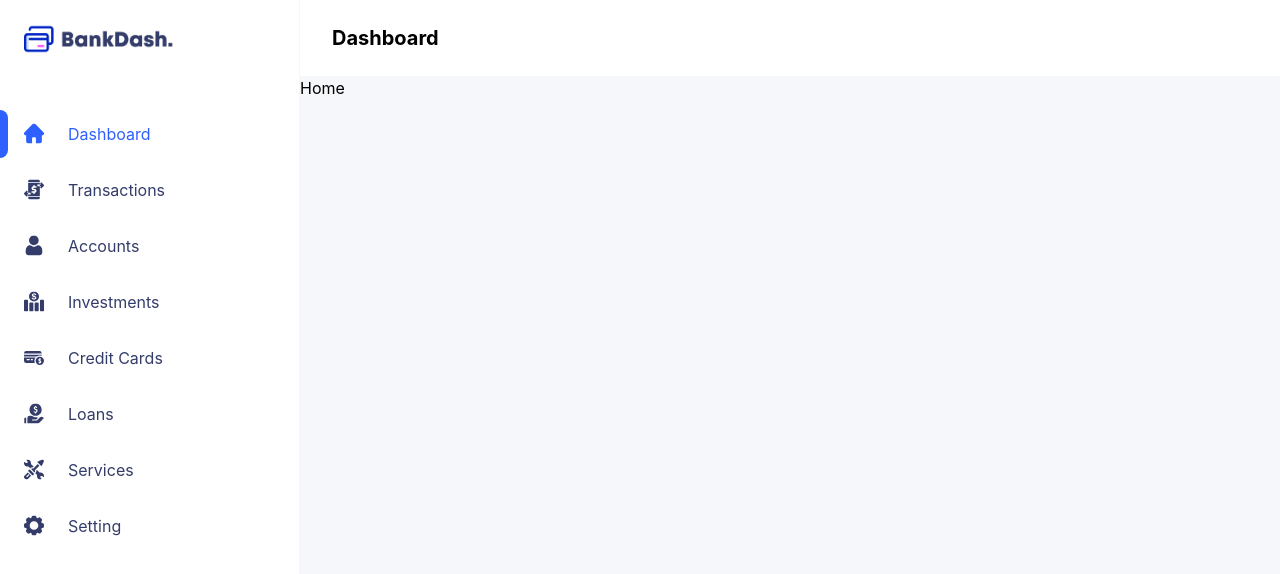
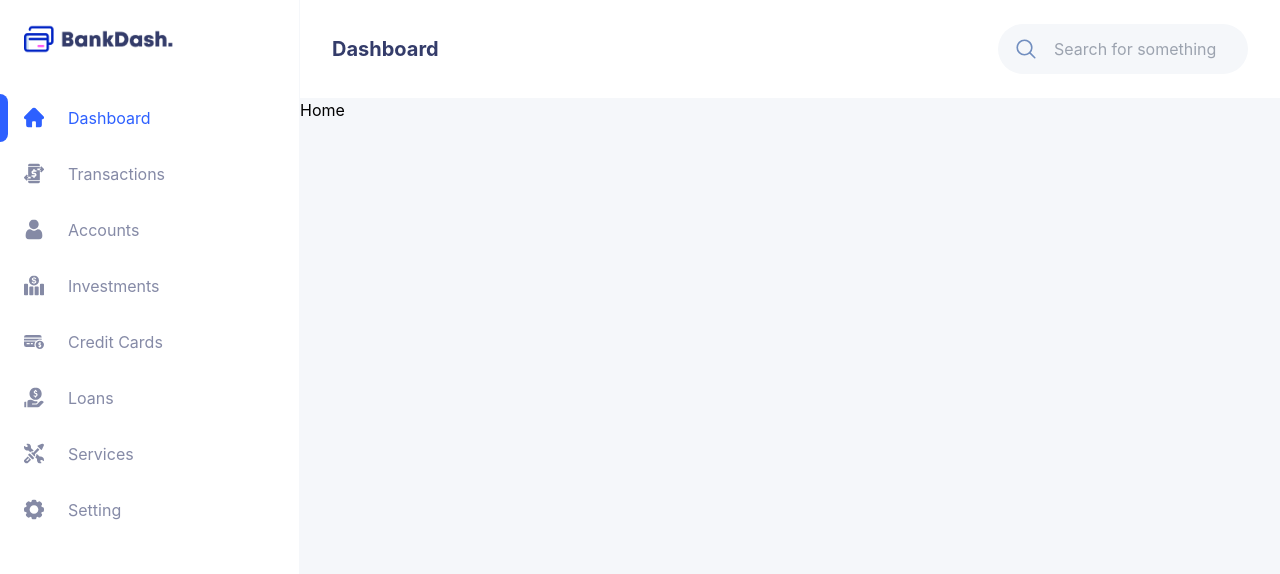
Before and after one commit to nafasebra/bankdash, a React (Vite) app: page / in a window 1280 px wide. Shown: the top 574 px of the page. Built offline with nearby package versions, Linux system fonts and the light colour scheme.

Commit message:
feat: add search input to navbar

```diff
--- /dev/null
+++ b/src/assets/icons/Bell.tsx
@@ -0,0 +1,21 @@
+import React from "react";
+
+function BellIcon() {
+  return (
+    <svg
+      xmlns="http://www.w3.org/2000/svg"
+      fill="none"
+      viewBox="0 0 24 24"
+      strokeWidth={1.5}
+      stroke="currentColor"
+    >
+      <path
+        strokeLinecap="round"
+        strokeLinejoin="round"
+        d="M14.857 17.082a23.848 23.848 0 0 0 5.454-1.31A8.967 8.967 0 0 1 18 9.75V9A6 6 0 0 0 6 9v.75a8.967 8.967 0 0 1-2.312 6.022c1.733.64 3.56 1.085 5.455 1.31m5.714 0a24.255 24.255 0 0 1-5.714 0m5.714 0a3 3 0 1 1-5.714 0"
+      />
+    </svg>
+  );
+}
+
+export default BellIcon;
--- /dev/null
+++ b/src/assets/icons/Search.tsx
@@ -0,0 +1,25 @@
+function SearchIcon() {
+  return (
+    <svg
+      xmlns="http://www.w3.org/2000/svg"
+      width="20"
+      height="20"
+      fill="none"
+      viewBox="0 0 20 20"
+    >
+      <g clipPath="url(#clip0_105_455)">
+        <path
+          fill="currentColor"
+          d="M19.336 18.21l-4.602-4.6A8.069 8.069 0 008.496.43a8.066 8.066 0 100 16.133 8.024 8.024 0 005.11-1.825l4.601 4.598a.797.797 0 001.129-1.125zm-10.84-3.253a6.47 6.47 0 01-6.465-6.46A6.473 6.473 0 018.496 2.03a6.475 6.475 0 016.465 6.465c0 3.563-2.902 6.461-6.465 6.461z"
+        ></path>
+      </g>
+      <defs>
+        <clipPath id="clip0_105_455">
+          <path fill="#fff" d="M0 0H20V20H0z"></path>
+        </clipPath>
+      </defs>
+    </svg>
+  );
+}
+
+export default SearchIcon;
--- a/src/assets/icons/index.ts
+++ b/src/assets/icons/index.ts
@@ -6,3 +6,6 @@ export { default as LoansIcon } from "./Loans";
 export { default as ServicesIcon } from "./Services";
 export { default as TransactionIcon } from "./Transaction";
 export { default as SettingsIcon } from "./Settings";
+export { default as SearchIcon } from "./Search";
+export { default as BellIcon } from "./Bell";
+export { default as SettingsOIcon } from "./SettingOutline";
--- a/src/components/layout/Navbar.tsx
+++ b/src/components/layout/Navbar.tsx
@@ -1,3 +1,5 @@
+import SearchInput from "../ui/input/SearchInput";
+
 interface NavbarProps {
   pageName: string;
 }
@@ -5,11 +7,15 @@ interface NavbarProps {
 function Navbar(props: NavbarProps) {
   const { pageName } = props;
 
+  const handleSubmit = (value: string) => {
+    console.log(value);
+  }
+
   return (
     <nav className="bg-white flex items-center justify-between gap-10 px-8 py-6">
-      <p className="text-xl font-bold">{pageName}</p>
+      <p className="text-xl font-bold text-primary-200">{pageName}</p>
       <div className="flex items-center gap-6">
-        {/* search */}
+        <SearchInput handleSubmit={handleSubmit} />
         {/* setting button */}
         {/* notification button */}
         {/* profile button */}
--- a/src/components/layout/Sidebar.tsx
+++ b/src/components/layout/Sidebar.tsx
@@ -72,7 +72,7 @@ function Sidebar(props: SidebarProps) {
   const { active } = props;
 
   return (
-    <div className="bg-white flex flex-col gap-14 py-6 w-[300px] border-r border-light">
+    <div className="bg-white flex flex-col gap-10 py-6 w-[300px] border-r border-light">
       <div className="px-6">
         <img src="/logo.png" className="w-[150px]" />
       </div>
@@ -82,7 +82,7 @@ function Sidebar(props: SidebarProps) {
             <div className={`${menu.title === active ? "block" : "hidden"} absolute bg-primary-100 top-0 bottom-0 left-0 w-2 rounded-r-2xl h-full`}></div>
             <Link
               to={menu.link}
-              className={`flex items-center gap-6 py-3 px-6 relative ${menu.title === active ? "text-primary-100" : "text-primary-200"} hover:text-primary-100 transition-all`}
+              className={`flex items-center gap-6 py-3 px-6 relative ${menu.title === active ? "text-primary-100" : "text-primary-200/60"} hover:text-primary-100 transition-all`}
             >
               <div className="w-5 h-5 flex items-center">{menu.icon}</div>
               <p>{menu.title}</p>
--- /dev/null
+++ b/src/components/ui/input/SearchInput.tsx
@@ -0,0 +1,34 @@
+import { SearchIcon } from "@/assets/icons";
+import { FormEvent, useState } from "react";
+
+interface SearchProps {
+  handleSubmit: (value: string) => void;
+}
+
+function SearchInput(props: SearchProps) {
+  const { handleSubmit } = props;
+  const [value, setValue] = useState<string>("");
+
+  const handleSubmitMain = (event: FormEvent) => {
+    event.preventDefault();
+    console.log(event);
+    handleSubmit(value);
+  };
+
+  return (
+    <form onSubmit={handleSubmitMain} className="relative">
+      <input
+        type="text"
+        className="w-[250px] h-[50px] rounded-full bg-light py-3 pl-14 pr-4 text-dark-blue outline-none focus:bg-white focus-visible:bg-white transition-colors"
+        placeholder="Search for something"
+        value={value}
+        onChange={(e) => setValue(e.target.value)}
+      />
+      <button type="submit" className="bg-transparent rounded-full absolute top-0 left-0 bottom-0 h-full w-14 flex items-center justify-center text-dark-blue">
+        <SearchIcon />
+      </button>
+    </form>
+  );
+}
+
+export default SearchInput;
--- a/tailwind.config.js
+++ b/tailwind.config.js
@@ -13,7 +13,8 @@ export default {
         },
         yellow: '#FEAA09',
         light: '#F5F7FA',
-        magenta: '#FE5C73'
+        magenta: '#FE5C73',
+        'dark-blue': '#718EBF',
       },
     },
   },
```
Also changed, not shown: src/assets/icons/SettingOutline.tsx (added, +25 -0 lines).
